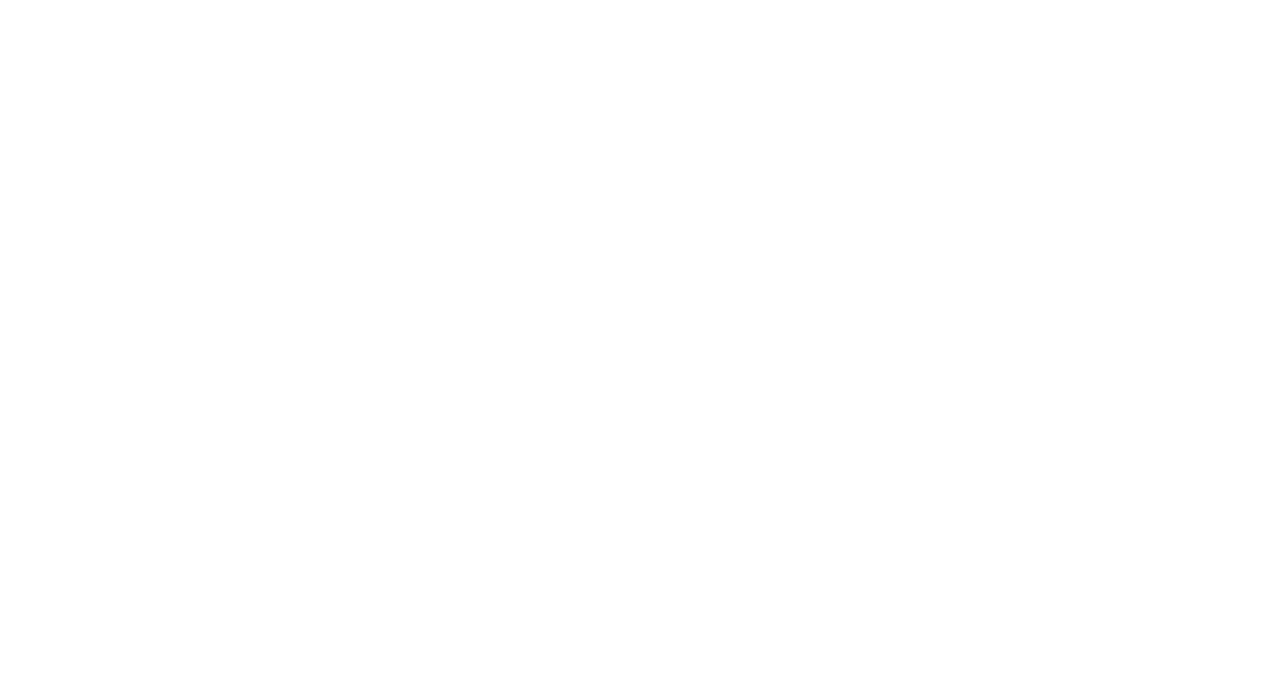
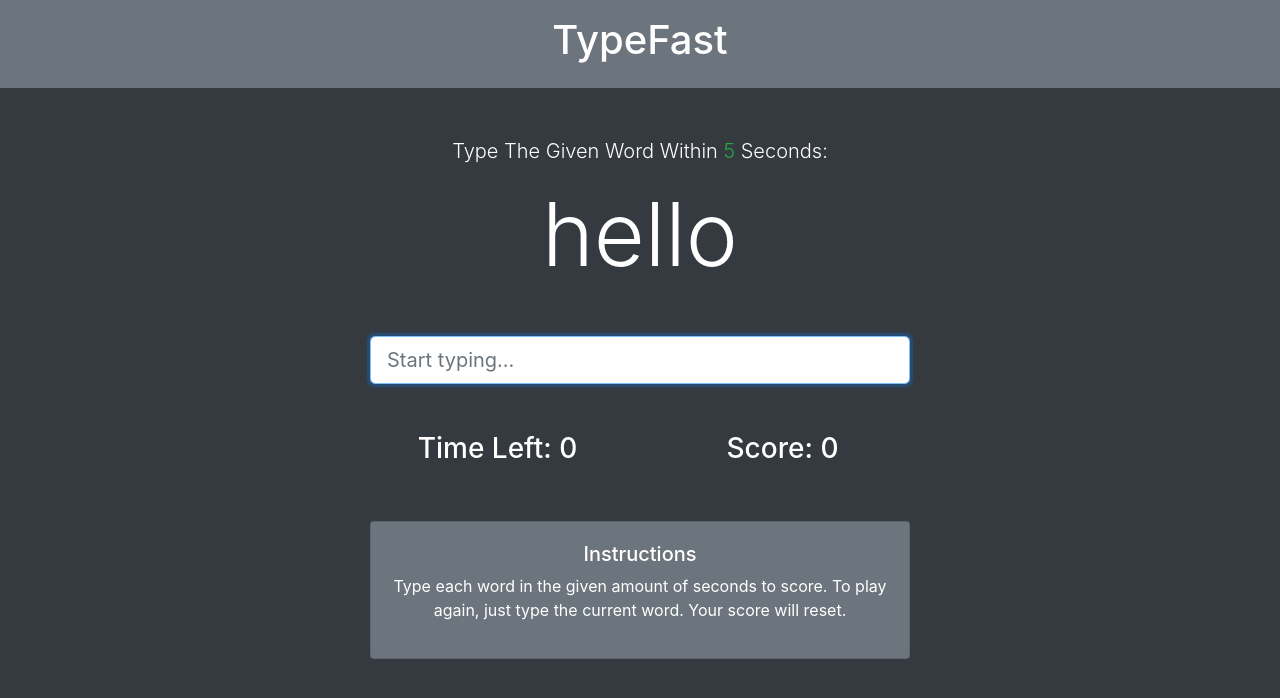
Before and after one commit to GlynWDavies-2019/TypeFast, a plain HTML site: page index.html in a window 1280 px wide. Drawn offline with nearby package versions, Linux system fonts and the light colour scheme.

Commit message:
Completed markup

```diff
--- a/index.html
+++ b/index.html
@@ -7,7 +7,41 @@
     <link rel="stylesheet" href="https://stackpath.bootstrapcdn.com/bootstrap/4.5.0/css/bootstrap.min.css" integrity="sha384-9aIt2nRpC12Uk9gS9baDl411NQApFmC26EwAOH8WgZl5MYYxFfc+NcPb1dKGj7Sk" crossorigin="anonymous">
     <title>TypeFast</title>
 </head>
-<body>
+<body class="bg-dark text-white">
+    <header class="bg-secondary text-center p-3 mb-5">
+        <h1>TypeFast</h1>
+    </header>
+    <div class="container text-center">
+        <div class="row">
+            <div class="col-md-6 mx-auto">
+                <p class="lead">
+                    Type The Given Word Within
+                    <span class="text-success" id="seconds">5</span>&nbsp;Seconds:
+                </p>
+                <h2 class="display-2 mb-5" id="current-word">hello</h2>
+                <input type="text" class="form-control form-control-lg" id="word-input" placeholder="Start typing..." autofocus>
+                <h4 class="mt-3" id="message"></h4>
+                <div class="row mt-5">
+                    <div class="col-md-6">
+                        <h3>Time Left:&nbsp;<span id="time">0</span></h3>
+                    </div>
+                    <div class="col-md-6">
+                        <h3>Score:&nbsp;<span id="time">0</span></h3>
+                    </div>
+                </div>
+                <div class="row mt-5">
+                    <div class="col-md-12">
+                        <div class="card card-body bg-secondary text-white">
+                            <h5>Instructions</h5>
+                            <p>
+                                Type each word in the given amount of seconds to score. To play again, just type the current word. Your score will reset.
+                            </p>
+                        </div>
+                    </div>
+                </div>
+            </div>
+        </div>
+    </div>
     <script src="./app.js"></script>
 </body>
 </html>
```
